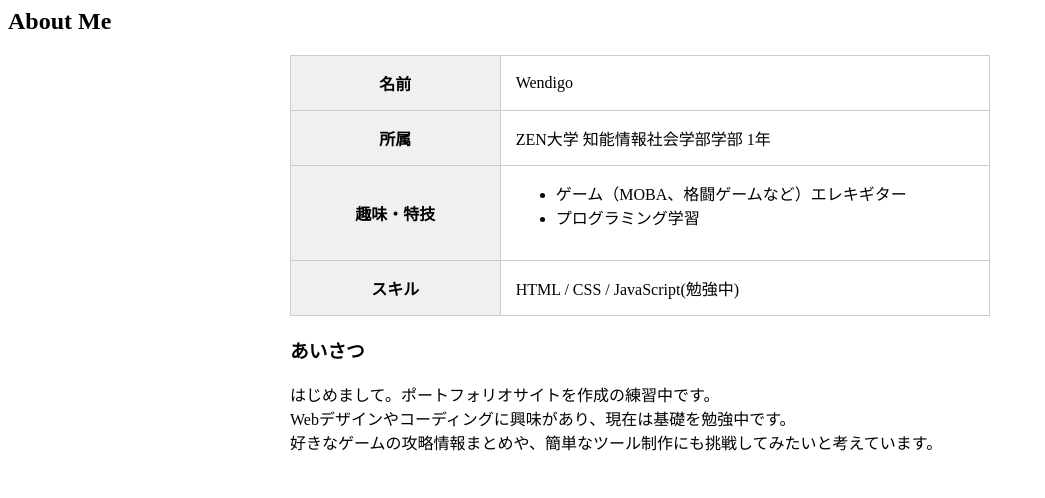
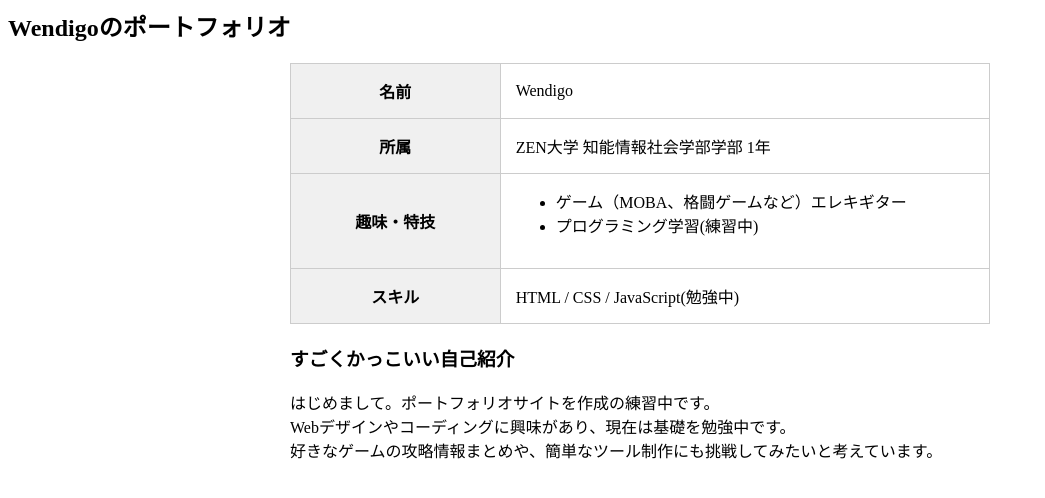
Before and after one commit to Wendigo5628/Wendigo5628.github.io, a plain HTML site: page index.html in a window 1280 px wide. Shown: the whole page, without its empty margins (0-1045 px from the left). Drawn offline with Linux system fonts and the light colour scheme.

Commit message:
最終調整１

```diff
--- a/index.html
+++ b/index.html
@@ -1,4 +1,4 @@
-<h2 class="section-title">About Me</h2>
+<h2 class="section-title">Wendigoのポートフォリオ</h2>
 
 <div style="max-width: 700px; margin: 0 auto; text-align: left;">
 
@@ -16,7 +16,7 @@
             <td>
                 <ul>
                     <li>ゲーム（MOBA、格闘ゲームなど）エレキギター</li>
-                    <li>プログラミング学習</li>
+                    <li>プログラミング学習(練習中)</li>
                 </ul>
             </td>
         </tr>
@@ -27,7 +27,7 @@
     </table>
 
     <div style="margin-top: 20px;">
-        <h3>あいさつ</h3>
+        <h3>すごくかっこいい自己紹介</h3>
         <p>
             はじめまして。ポートフォリオサイトを作成の練習中です。<br>
             Webデザインやコーディングに興味があり、現在は基礎を勉強中です。<br>
```
